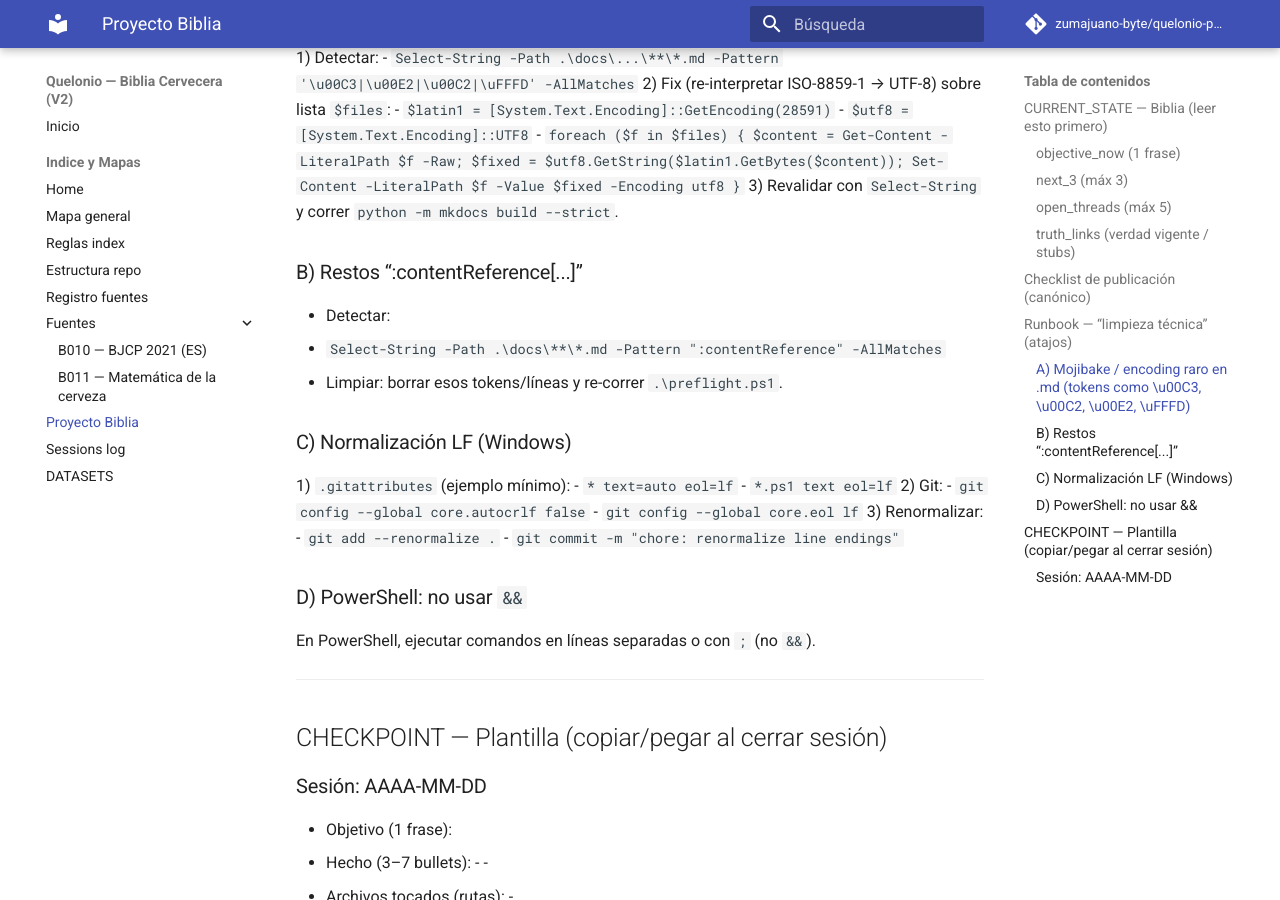
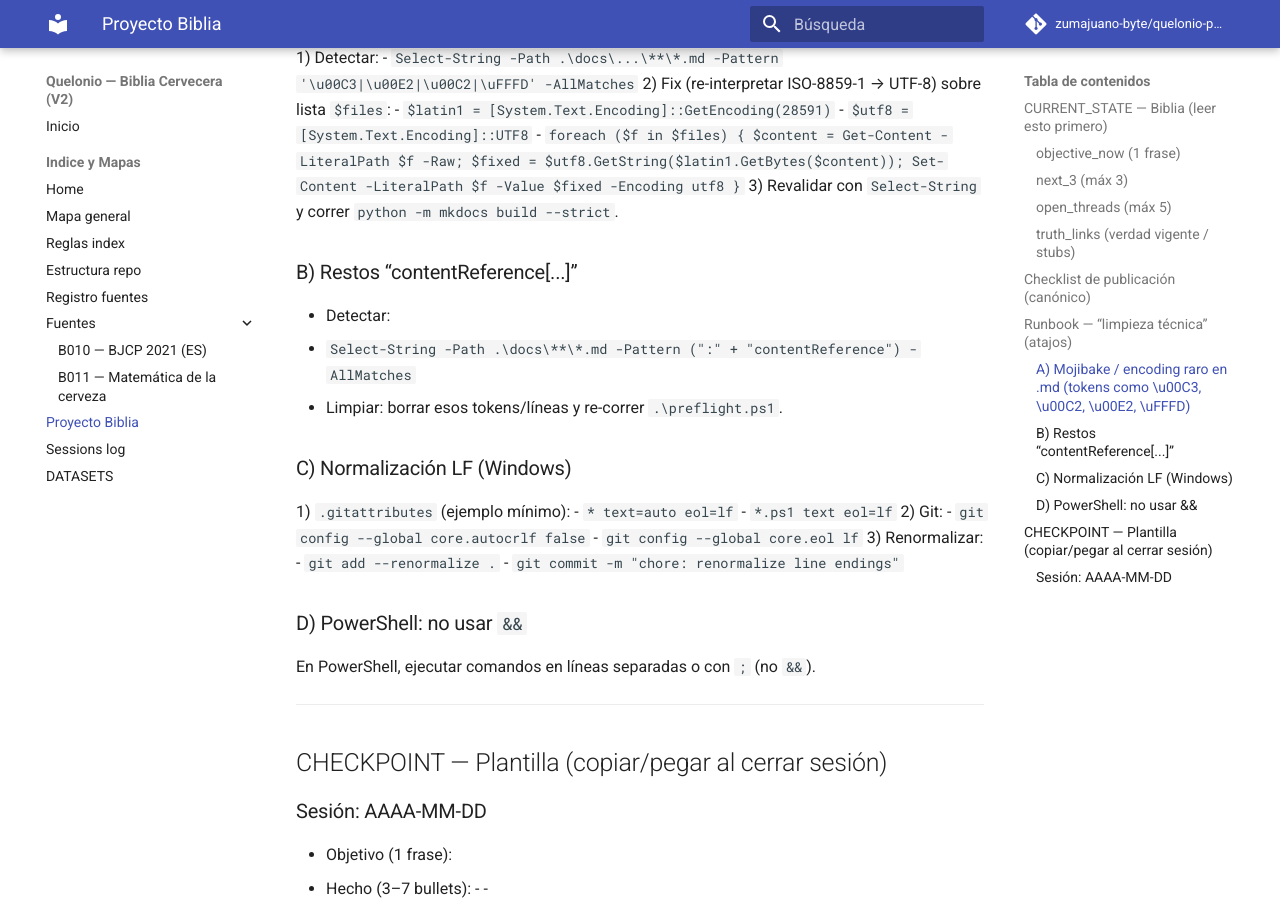
Before and after one commit to zumajuano-byte/quelonio-pages-v2, an MkDocs documentation site: the page built from docs/99_Indice_y_Mapas/PROYECTO_BIBLIA.md, in a window 1280 px wide and 900 px high, scrolled down 1889 px. Built offline with MkDocs 1.6.1 and Material for MkDocs 9.7.7, drawn with Linux system fonts in a browser that asks for light colours; comment, search, counter and statistics services are not loaded.

```diff
--- a/docs/99_Indice_y_Mapas/PROYECTO_BIBLIA.md
+++ b/docs/99_Indice_y_Mapas/PROYECTO_BIBLIA.md
@@ -70,9 +70,9 @@ Notas:
    - `foreach ($f in $files) { $content = Get-Content -LiteralPath $f -Raw; $fixed = $utf8.GetString($latin1.GetBytes($content)); Set-Content -LiteralPath $f -Value $fixed -Encoding utf8 }`
 3) Revalidar con `Select-String` y correr `python -m mkdocs build --strict`.
 
-### B) Restos “:contentReference[...]”
+### B) Restos “contentReference[...]”
 - Detectar:
-  - `Select-String -Path .\docs\**\*.md -Pattern ":contentReference" -AllMatches`
+  - `Select-String -Path .\docs\**\*.md -Pattern (":" + "contentReference") -AllMatches`
 - Limpiar: borrar esos tokens/líneas y re-correr `.\preflight.ps1`.
 
 ### C) Normalización LF (Windows)
```
